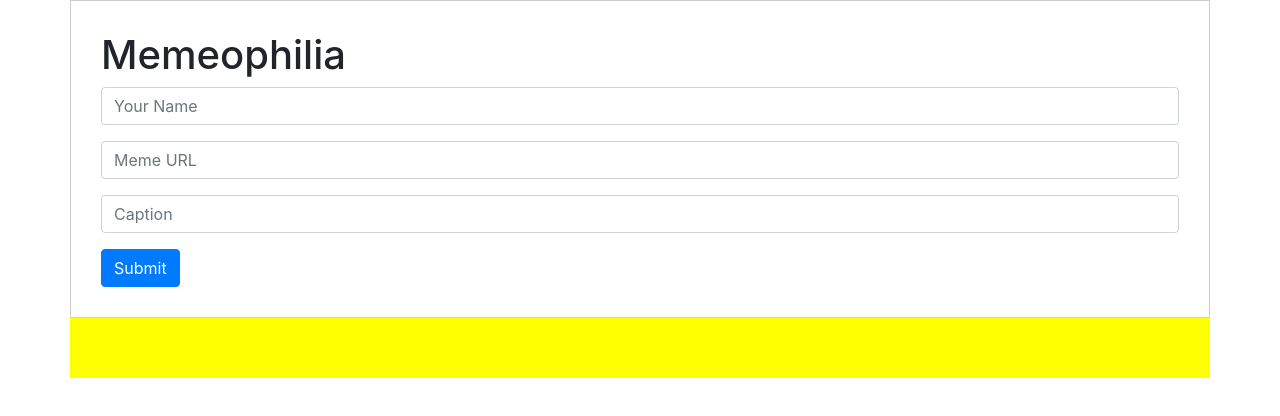
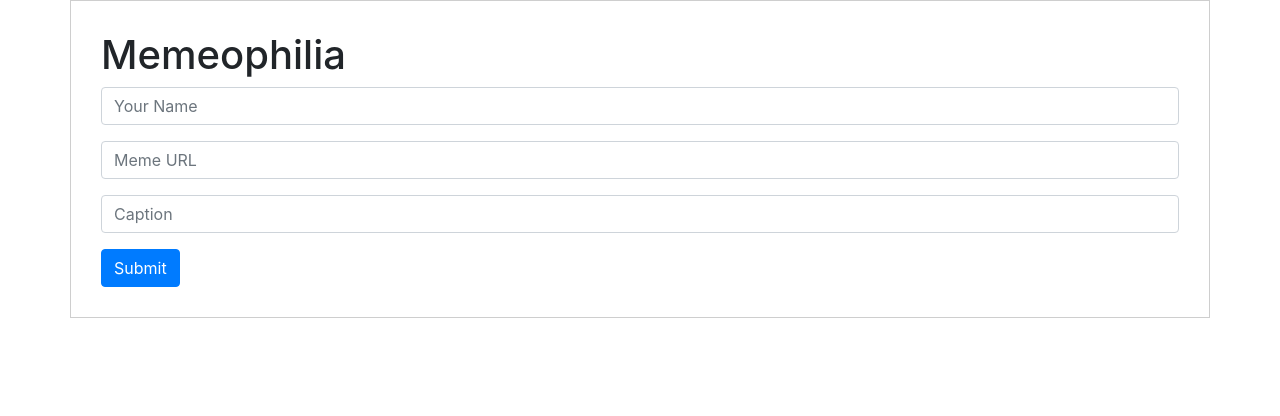
Before and after one commit to chanmol1999/xmeme, a plain HTML site: page index.html in a window 1280 px wide. Drawn offline with nearby package versions, Linux system fonts and the light colour scheme; no server answers.

Commit message:
changed color

```diff
--- a/index.html
+++ b/index.html
@@ -15,9 +15,10 @@
   		background: lightblue;
   	}
   	#meme{
-  		background: yellow
+  		background: white
   	}
   	.container{
+  		background: yellow
   		margin:auto;
   		padding: 30px;
   	}
```
